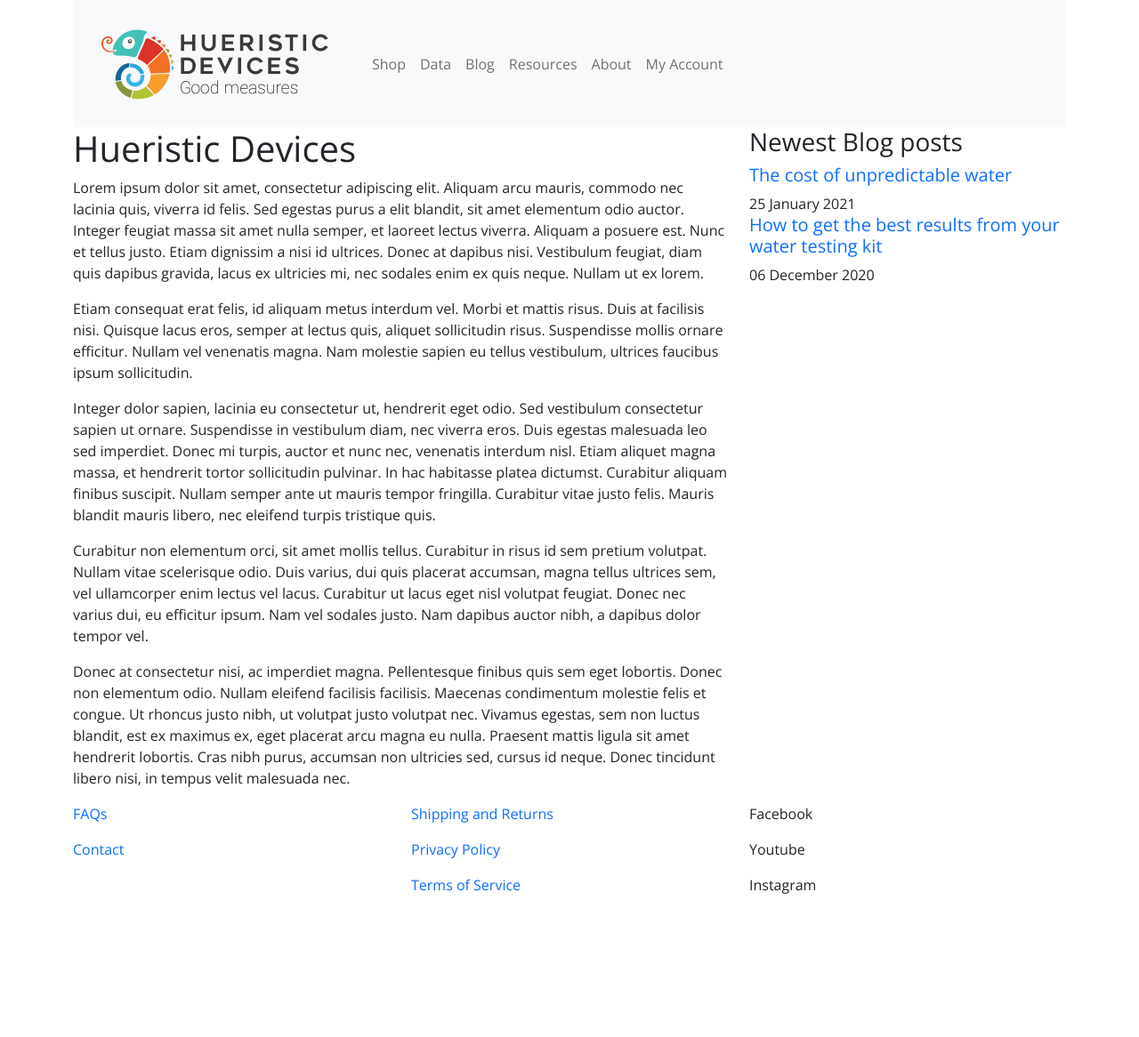
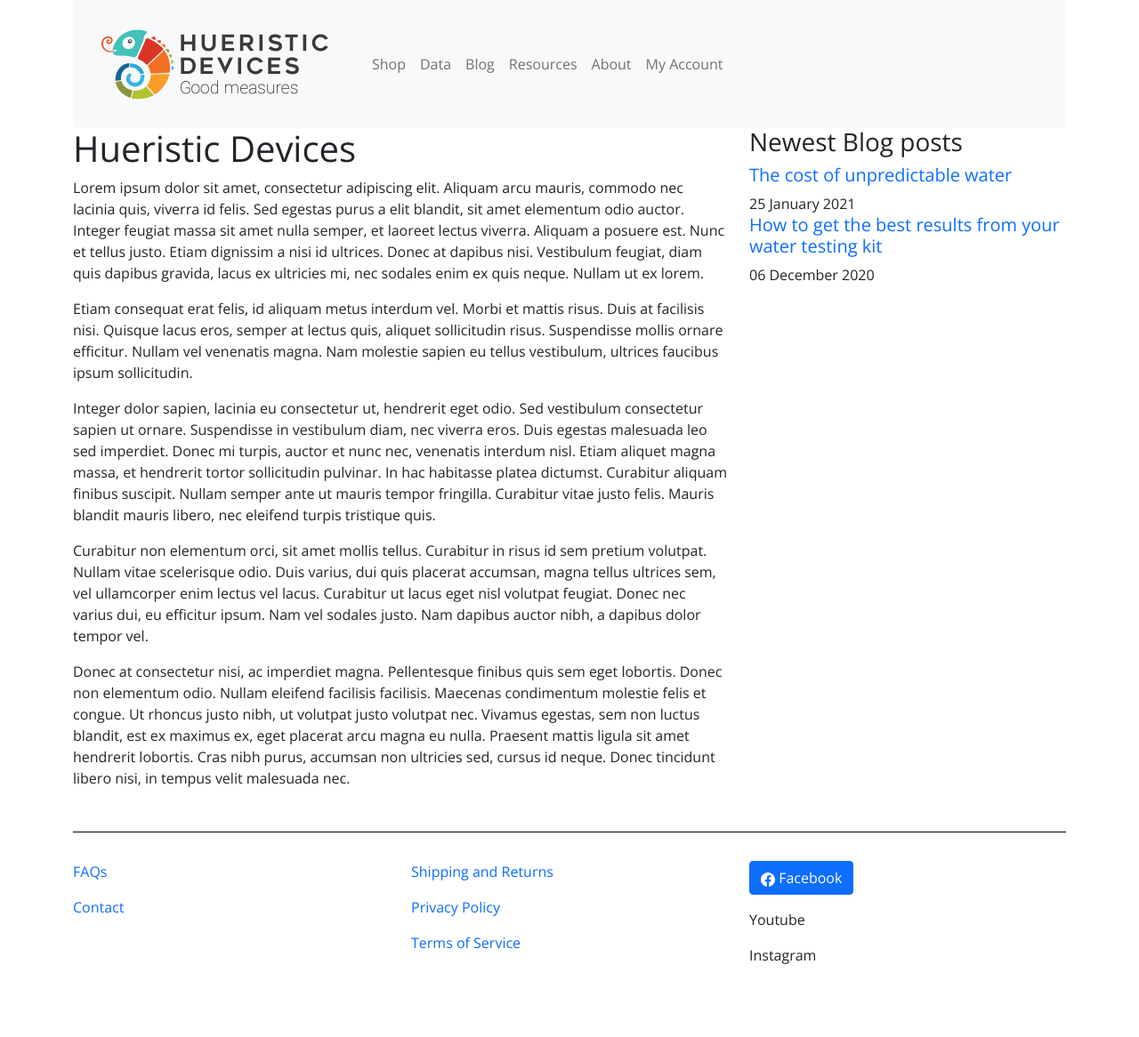
Before and after one commit to joannas97/staging, a Jekyll site: the page built from index.md, in a window 1280 px wide. Shown: the whole page at 89% size. Built offline with Jekyll 4.4.1, drawn with Linux system fonts in a browser that asks for light colours; before the commit the page ends 1023 px from its top, so only the background shows below that.

Commit message:
Fixing linkgs

```diff
--- a/_layouts/default.html
+++ b/_layouts/default.html
@@ -70,7 +70,7 @@
                 </div>
 
             </div>
-            <div>
+            <div id="footer">
                 <footer>
                     <div class="row">
                         <div class="col-md-4">
@@ -83,7 +83,12 @@
                             <p><a href="{{ baseurl }}/terms_of_service">Terms of Service</a></p>
                         </div>
                         <div class="col-md-4">
-                            <p>Facebook</p>
+                            <p><a href="http://facebook.com" class="btn btn-primary">
+                              <svg xmlns="http://www.w3.org/2000/svg" width="16" height="16" fill="currentColor" class="bi bi-facebook" viewBox="0 0 16 16">
+                              <path d="M16 8.049c0-4.446-3.582-8.05-8-8.05C3.58 0-.002 3.603-.002 8.05c0 4.017 2.926 7.347 6.75 7.951v-5.625h-2.03V8.05H6.75V6.275c0-2.017 1.195-3.131 3.022-3.131.876 0 1.791.157 1.791.157v1.98h-1.009c-.993 0-1.303.621-1.303 1.258v1.51h2.218l-.354 2.326H9.25V16c3.824-.604 6.75-3.934 6.75-7.951z"></path>
+                              </svg>
+                              Facebook
+                            </a></p>
                             <p>Youtube</p>
                             <p>Instagram</p>
                         </div>
--- a/styles/styles.css
+++ b/styles/styles.css
@@ -21,3 +21,9 @@ a:hover {
 a:active {
     text-decoration: underline;
 }
+
+#footer {
+    margin: 2em 0;
+    padding: 2em 0;
+    border-top: 1px solid #000;
+}
```
